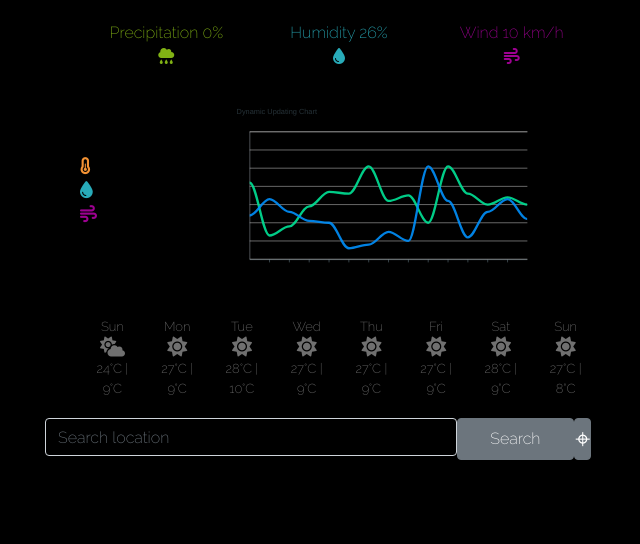
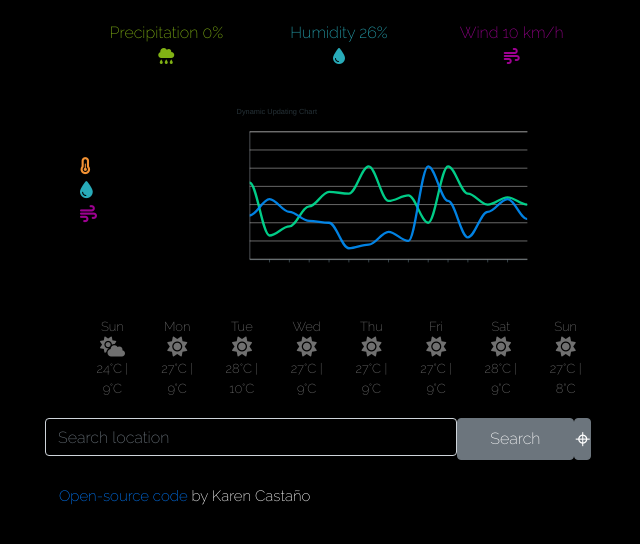
Before and after one commit to castanok/FirstGitRepository, a website built with Parcel: page index.html in a window 1280 px wide. Shown: the part 106-650 px from the top of the page, without its empty margins (26-666 px from the left). Built offline with nearby package versions, Linux system fonts and the light colour scheme; no server answers.

Commit message:
Footer added

```diff
--- a/index.html
+++ b/index.html
@@ -416,6 +416,11 @@
                 </div>
             </form>
         </div>
+        <br/>
+             <footer>
+                <a href="https://optimistic-torvalds-831add.netlify.app">
+                Open-source code </a> by Karen Castaño
+             </footer>
     </div>
     </div>
     </div>
--- a/src/styles.css
+++ b/src/styles.css
@@ -20,6 +20,11 @@ p {
   color: #d2f6c5;
 }
 
+footer {
+  color: white;
+  font-size: 15px;
+}
+
 .card {
   background: black;
 }
```
